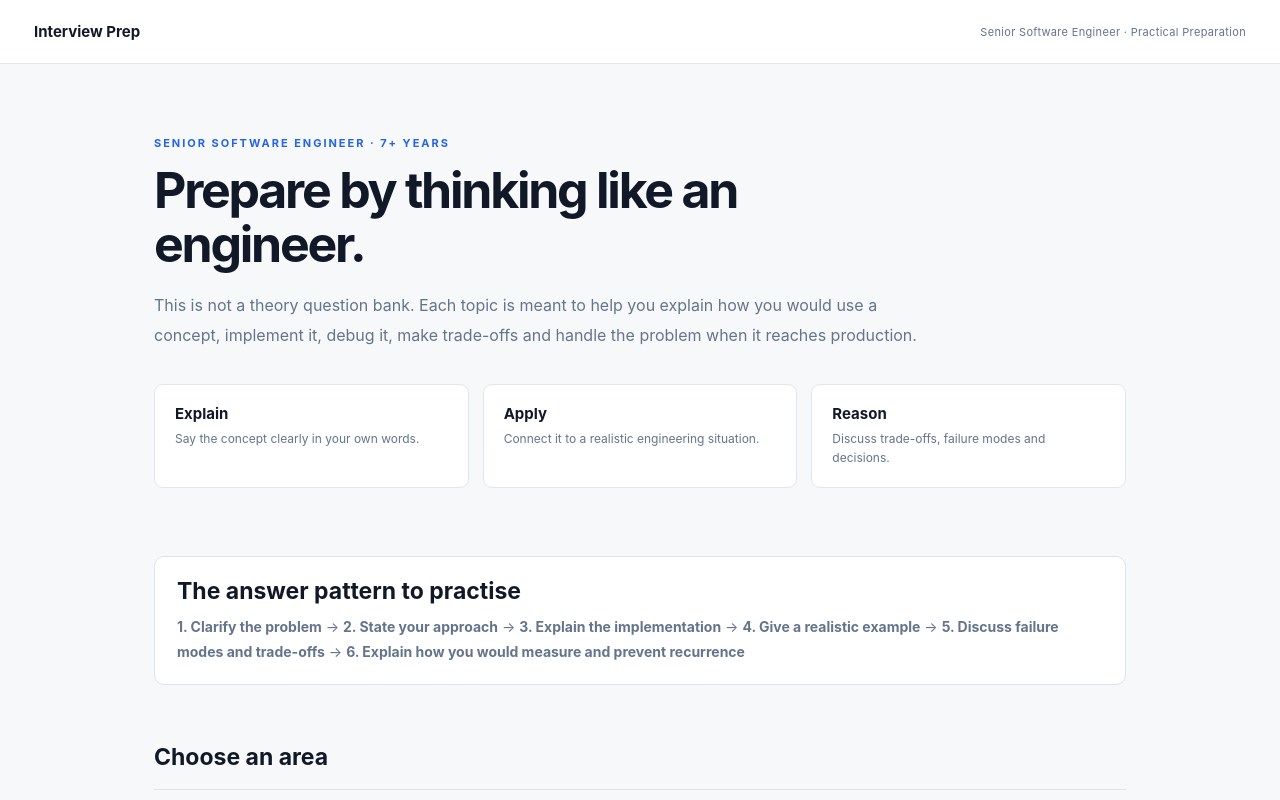
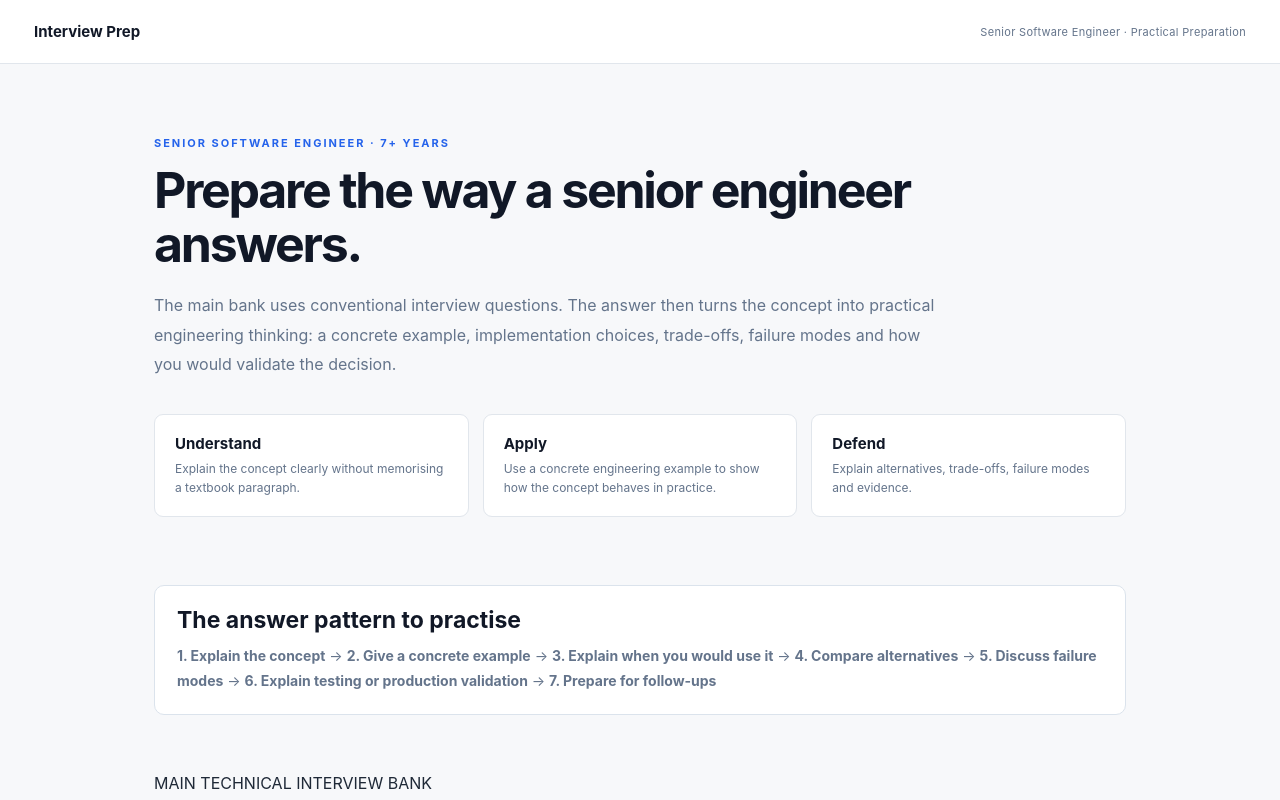
Before and after one commit to madhurivaranasi96/madhuri-interview-prep, an Angular app: page /#/ in a window 1280 px wide. Shown: the top 800 px of the page. Built offline with nearby package versions, Linux system fonts and the light colour scheme.

Commit message:
Clarify conventional technical interview structure

```diff
--- a/src/app/dashboard.component.ts
+++ b/src/app/dashboard.component.ts
@@ -20,18 +20,18 @@ standalone:true,imports:[RouterLink],
 template:`
 <section class="home">
 <p class="label">SENIOR SOFTWARE ENGINEER · 7+ YEARS</p>
-<h1>Prepare by thinking like an engineer.</h1>
-<p class="intro">This is not a theory question bank. Each topic is meant to help you explain how you would use a concept, implement it, debug it, make trade-offs and handle the problem when it reaches production.</p>
+<h1>Prepare the way a senior engineer answers.</h1>
+<p class="intro">The main bank uses conventional interview questions. The answer then turns the concept into practical engineering thinking: a concrete example, implementation choices, trade-offs, failure modes and how you would validate the decision.</p>
 <div class="principles">
-<div><b>Explain</b><span>Say the concept clearly in your own words.</span></div>
-<div><b>Apply</b><span>Connect it to a realistic engineering situation.</span></div>
-<div><b>Reason</b><span>Discuss trade-offs, failure modes and decisions.</span></div>
+<div><b>Understand</b><span>Explain the concept clearly without memorising a textbook paragraph.</span></div>
+<div><b>Apply</b><span>Use a concrete engineering example to show how the concept behaves in practice.</span></div>
+<div><b>Defend</b><span>Explain alternatives, trade-offs, failure modes and evidence.</span></div>
 </div>
 <div class="answer-framework">
 <h2>The answer pattern to practise</h2>
-<p><b>1. Clarify the problem</b> → <b>2. State your approach</b> → <b>3. Explain the implementation</b> → <b>4. Give a realistic example</b> → <b>5. Discuss failure modes and trade-offs</b> → <b>6. Explain how you would measure and prevent recurrence</b></p>
+<p><b>1. Explain the concept</b> → <b>2. Give a concrete example</b> → <b>3. Explain when you would use it</b> → <b>4. Compare alternatives</b> → <b>5. Discuss failure modes</b> → <b>6. Explain testing or production validation</b> → <b>7. Prepare for follow-ups</b></p>
 </div>
-<h2>Choose an area</h2>
+<div class="section-intro"><p class="section-label">MAIN TECHNICAL INTERVIEW BANK</p><h2>Conventional questions, practical answers.</h2><p>Simple, Medium, Complex and Senior / Advanced. Scenario wording is intentionally kept out of this bank.</p></div>
 <div class="topics">
 @for(t of topics;track t[1]){
 <a [routerLink]="['/topic',t[1]]">
```
